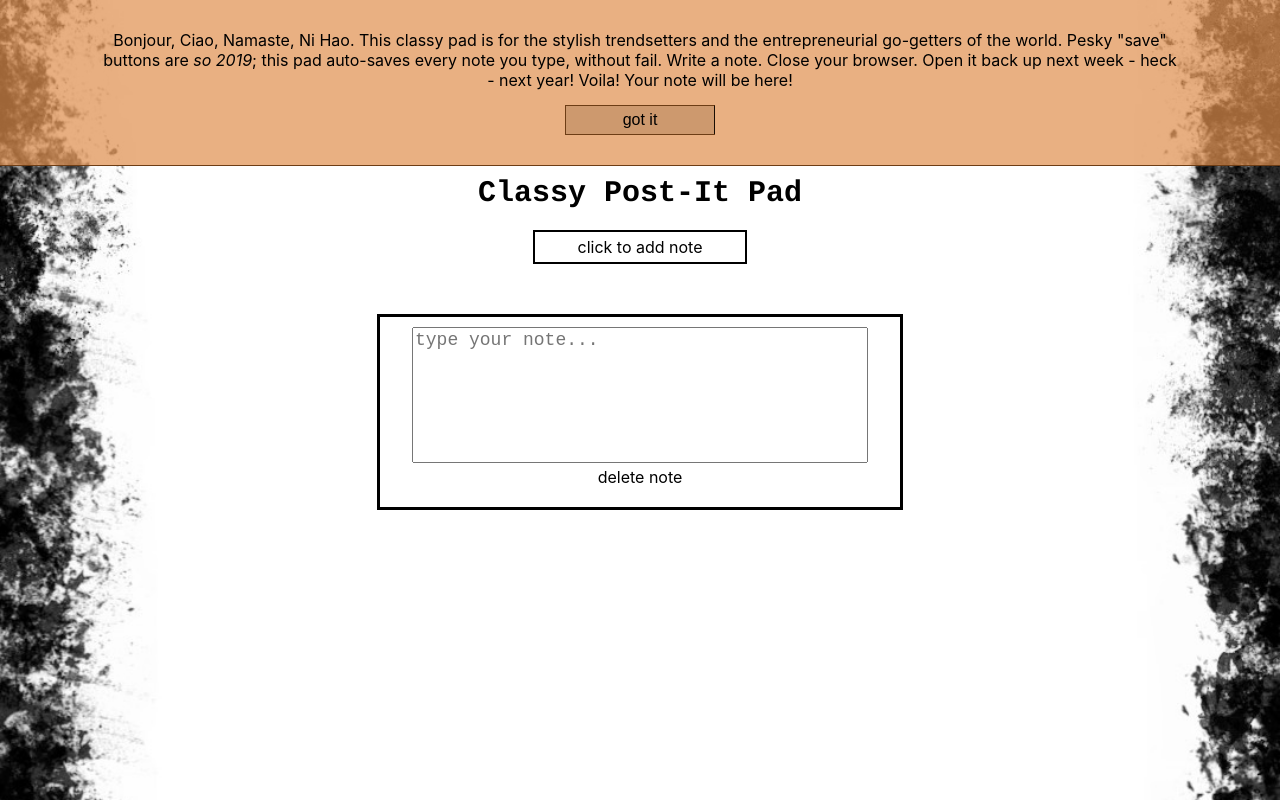
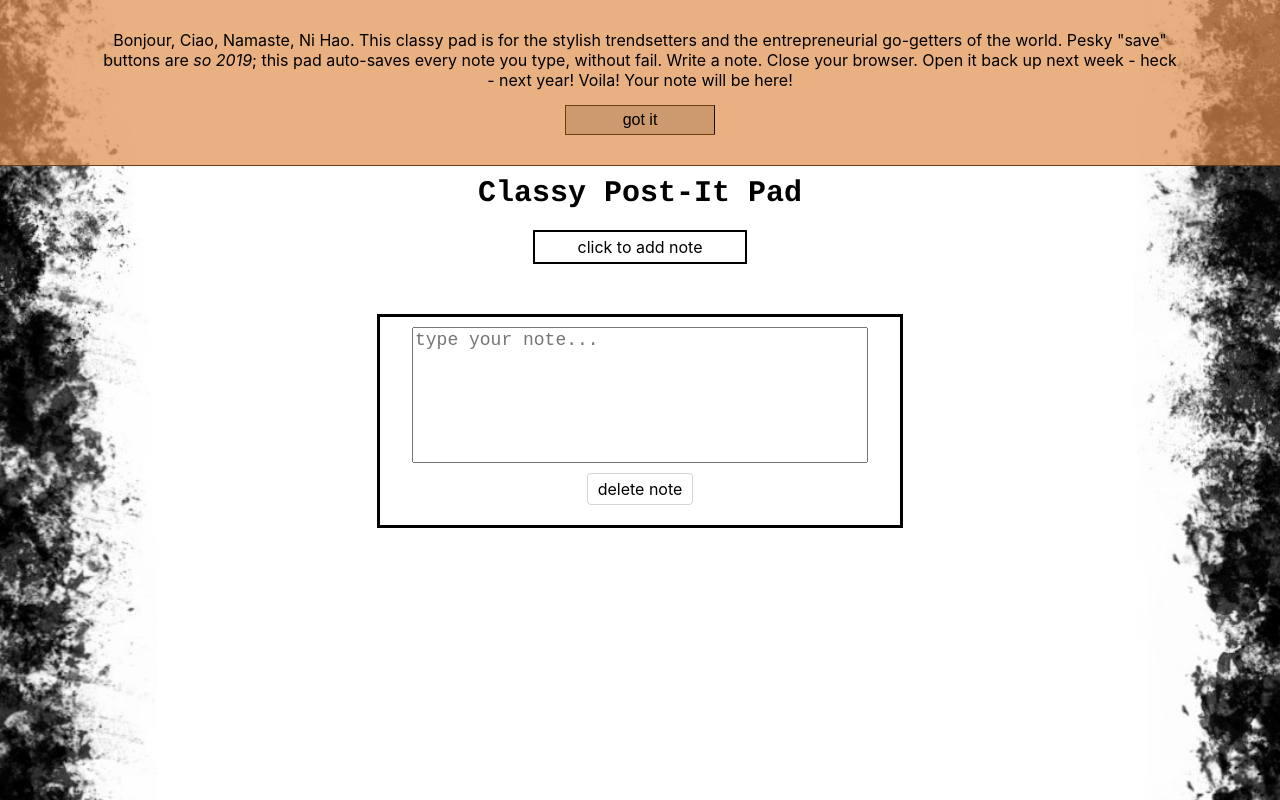
Before and after one commit to bensultan1985/Classy_Post-It_Pad, a React (Create React App) app: page / in a window 1280 px wide. Both pictures are taken after a click on the element "click to add note". Built offline with nearby package versions, Linux system fonts and the light colour scheme; the HTML template or start-up script is replaced by a standard one.

Commit message:
css changes

```diff
--- a/src/App.css
+++ b/src/App.css
@@ -45,6 +45,7 @@
   margin-top: 20px;
   margin-bottom: 20px;
   max-width: 500px;
+  background: rgba(255, 255, 255, 0.906);
 }
 
 textarea {
@@ -76,6 +77,20 @@ textarea {
 
 .delbutton {
   cursor: pointer;
+  border: solid;
+  border-color: lightgray;
+  border-width: 1px;
+  border-radius: 4px;
+  width: fit-content;
+  padding: 5px;
+  padding-left: 10px;
+  padding-right: 10px;
+  margin: auto;
+  margin-top: 6px;
+}
+
+.delbutton:hover {
+  border-color: darkgray;
 }
 
 .App-logo {
```
